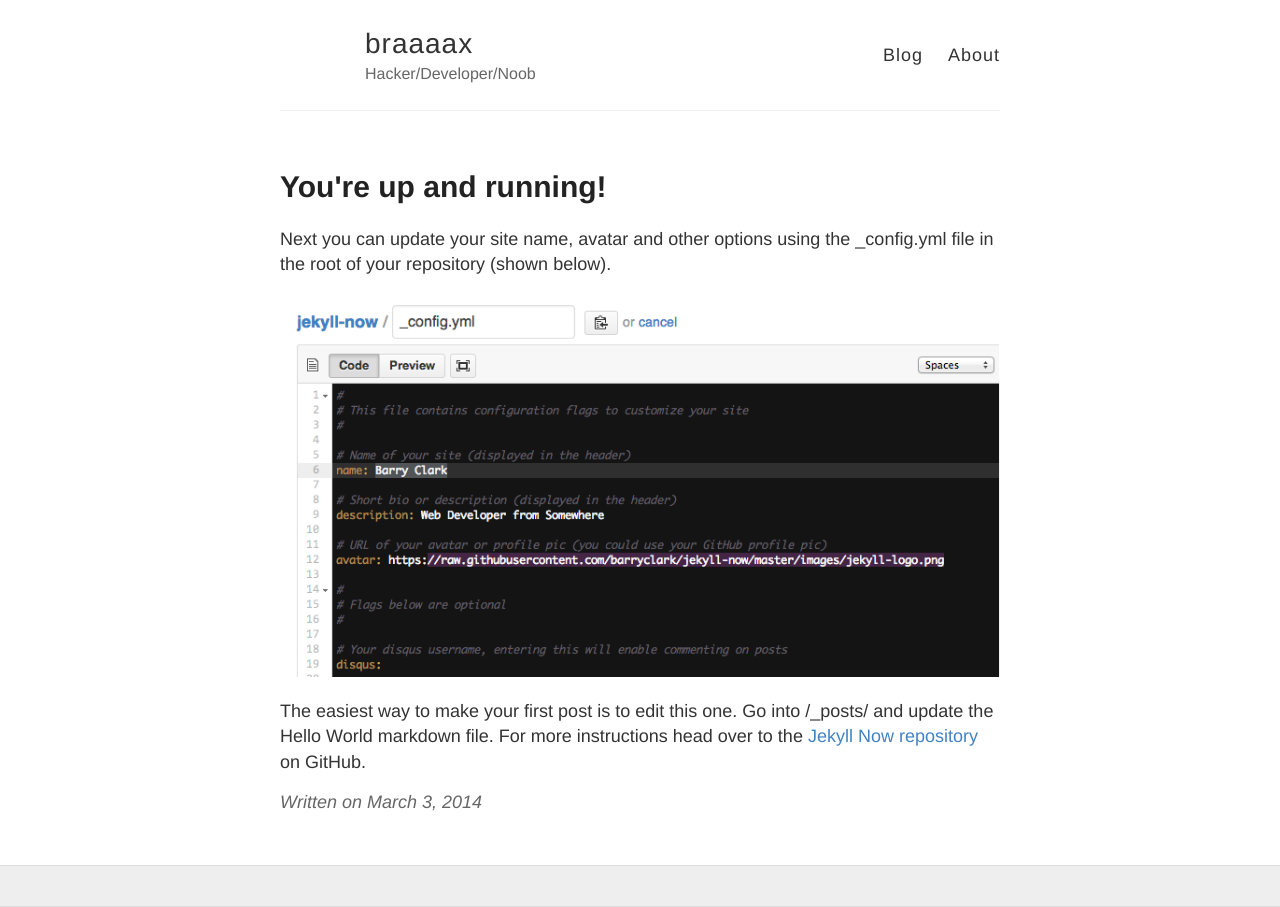
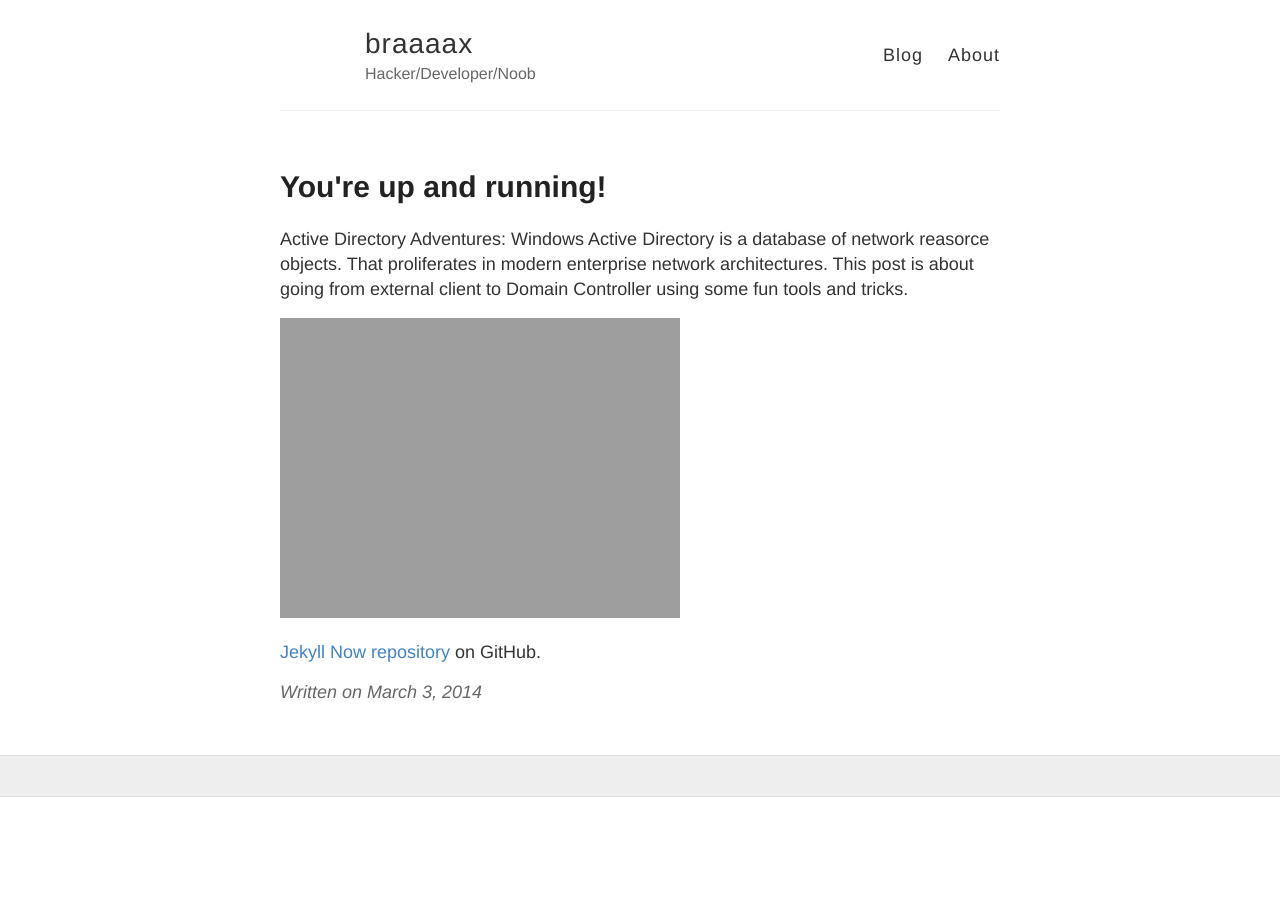
Before and after one commit to braaaax/braaaax.github.io, a Jekyll site: the page built from _posts/2014-3-3-Hello-World.md, in a window 1280 px wide. Built offline with Jekyll 4.4.1, drawn with Linux system fonts in a browser that asks for light colours.

Commit message:
updated site

```diff
--- a/_posts/2014-3-3-Hello-World.md
+++ b/_posts/2014-3-3-Hello-World.md
@@ -3,8 +3,10 @@ layout: post
 title: You're up and running!
 ---
 
-Next you can update your site name, avatar and other options using the _config.yml file in the root of your repository (shown below).
+Active Directory Adventures:
+Windows Active Directory is a database of network reasorce objects. That proliferates in modern enterprise network architectures.
+This post is about going from external client to Domain Controller using some fun tools and tricks.
 
-![_config.yml]({{ site.baseurl }}/images/config.png)
+![Got DA]({{ site.baseurl }}/images/got_DA)
 
-The easiest way to make your first post is to edit this one. Go into /_posts/ and update the Hello World markdown file. For more instructions head over to the [Jekyll Now repository](https://github.com/barryclark/jekyll-now) on GitHub.
+[Jekyll Now repository](https://github.com/barryclark/jekyll-now) on GitHub.
```
